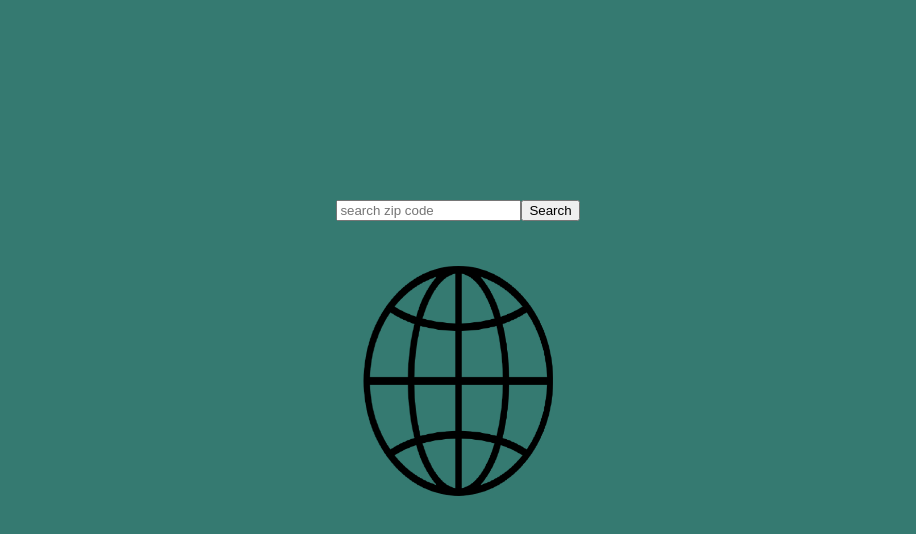
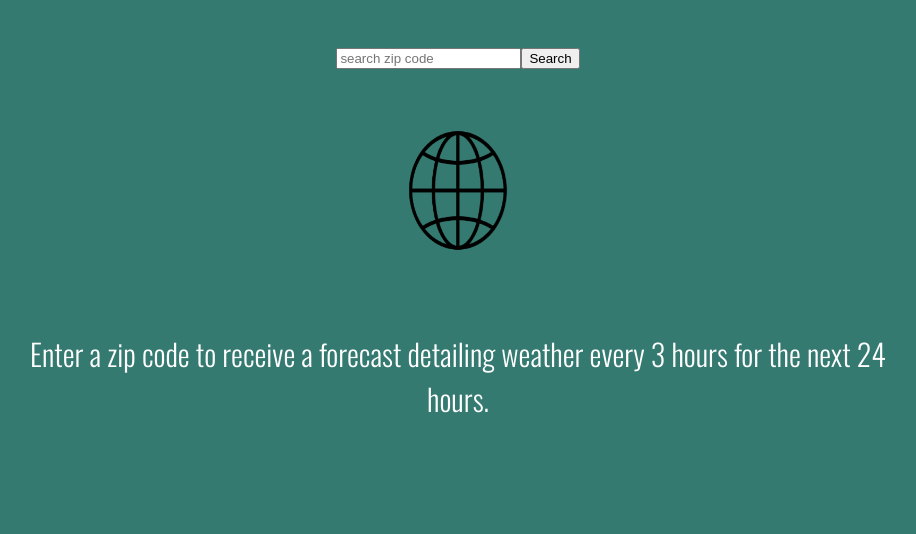
Before and after one commit to chelseaerinavery/weather, a React (Create React App) app: page / in a window 1280 px wide. Shown: the top 534 px of the page, without its empty margins (182-1098 px from the left). Built offline with nearby package versions, Linux system fonts and the light colour scheme; no server answers.

Commit message:
implemented adaptive design

```diff
--- a/src/App.css
+++ b/src/App.css
@@ -1,10 +1,12 @@
-.App {
-  text-align: center;
-  min-width: 100%;
+html,
+body {
+  width: 100vw;
+  min-height: 100vh;
+  background-color: #357a71;
 }
 
 .App-logo {
-  height: 40vmin;
+  width: 180px;
   pointer-events: none;
 }
 
@@ -15,27 +17,24 @@
 }
 
 .App-header {
-  background-color: #357a71;
-  min-height: 100vh;
+  min-height: 25vh;
   display: flex;
+  flex-wrap: wrap;
+  width: 100%;
+  align-items: center;
   flex-direction: column;
-  align-items: center;
-  justify-content: center;
   font-size: calc(10px + 2vmin);
   color: white;
 }
 
 .City-name {
   font-family: "Pacifico", cursive;
+  margin: 2%;
 }
 
 .Color-bold {
   color: #c2a640;
   font-weight: bold;
-}
-
-.App-link {
-  color: #61dafb;
 }
 
 @keyframes App-logo-spin {
@@ -47,47 +46,50 @@
   }
 }
 
-/* .Weather-card {
-  background-color: white;
-  color: black;
-  width: 100%;
-  padding-left: 10%;
-} */
-
 .Forecast-card {
   background-color: white;
   color: black;
-  width: 100%;
+  border-top: 1px solid;
   display: flex;
-  align-items: baseline;
-  border-top: 1px solid;
+  font-size: .8em;
+  width:100%;
 }
 
-.Forecast-card > span {
-  font-size: 2vh;
-  margin-right: 100px;
-  padding-left: 4em;
-  padding-bottom: 1em;
+.Forecast-card * {
+  padding: 1.25%;
+  width: 20%;
 }
 
-.Forecast-card > img {
-  display: flex;
-  align-items: baseline;
-}
-
-.Forecast-card > h3 {
-  color: #c2a640;
+.Forecast-card img {
+  padding: 1.25%;
+  width: 8%;
 }
 
 .Forecast-card-container {
   background-color: white;
   display: flex;
   width: 100%;
-  text-align: left;
-  flex-flow: column;
+  flex-wrap: wrap;
 }
 
-#greeting {
+#Greeting {
   font-family: "Oswald", sans-serif;
-  font-size: 5vmin;
+  font-size: 30px;
+  padding: 3%;
+    text-align: center;
 }
+
+#Search {
+  margin: 3%;
+}
+
+@media only screen and (min-width: 800px) {
+
+  .App-logo {
+    width: 180px;
+  }
+
+  .Forecast-card {
+    font-size: 1em;
+  }
+}
--- a/src/App.jsx
+++ b/src/App.jsx
@@ -1,26 +1,13 @@
 //import logo from './logo.svg';
 import globe from './globe.png';
 import './App.css';
-import {getWeatherRequest,getWeatherRequestZip,getForecastRequestZip} from '../src/requests/main.js';
-import { useState, useEffect } from 'react';
-import Card from './components/Card';
+import {getForecastRequestZip} from '../src/requests/main.js';
+import { useState } from 'react';
 import ForecastCard from './components/ForecastCard';
 
 function App() {
- const [weather, setWeather] = useState(null);
  const [forecast, setForecast] = useState(null);
  const [keyword, setKeyword] = useState('');
-
-  useEffect(() => {
-    const getWeather = async () => {
-    const res = await getWeatherRequestZip(80302)
-    setWeather(res)
-    }
-    if (!weather) {
-      getWeather()
-    }
-
-  });
 
 const searchZip = async () => {
   var res = await getForecastRequestZip(keyword)
@@ -34,9 +21,8 @@ const searchZip = async () => {
   return (
     <div className="App">
       <header className="App-header">
-      <div>
+      <div id="Search">
       <input
-       // value={keyword}
         placeholder={"search zip code"}
         onChange={(e) => setKeyword(e.target.value)}
       />
@@ -45,9 +31,10 @@ const searchZip = async () => {
 
       <img src={globe} className="App-logo" alt="logo" />
 
-      {weather && !forecast && <Card weather={weather}/>}
+      {!forecast && <span><p id="Greeting">Enter a zip code to receive a forecast detailing weather every 3 hours for the next 24 hours.</p></span>}
 
       <h1 className="City-name">{forecast?.city.name}</h1>
+      </header>
       <div className="Forecast-card-container">
       {forecast && forecast.list.map((f,i) => {
         if (i<9) {
@@ -56,7 +43,7 @@ const searchZip = async () => {
         return null;
       })}
       </div>
-      </header>
+
     </div>
   );
 }
--- a/src/components/Card.jsx
+++ /dev/null
@@ -1,20 +0,0 @@
-import React, { useState } from 'react';
-
-function Card(props) {
-
-const { weather } = props;
-
-  return (
-
-    <span><p id="greeting">Enter a zip code to receive a forecast detailing weather every 3 hours for the next 24 hours.</p></span>
-
-    // <div className='Weather-card'>
-    //   <h1 className="City-name">{weather.name}</h1>
-    //   <p>Current Temperature: <span className='Color-bold'>{weather.main.temp}°</span> (L:{weather.main.temp_min}/H:{weather.main.temp_max})</p>
-    //     <h4>It will be a {weather.weather[0].description} kind of day 👩‍🚀</h4>
-    //     <h2><img alt={weather.weather[0].description} src={`https://openweathermap.org/img/w/${weather.weather[0].icon}.png`}/></h2>
-    // </div>
-  );
-}
-
-export default Card;
--- a/src/components/ForecastCard.jsx
+++ b/src/components/ForecastCard.jsx
@@ -1,10 +1,9 @@
-import React, { useState } from 'react';
+import React from 'react';
 
 function ForecastCard(props) {
 
-const {weather, city} = props;
+const {weather} = props;
 
-console.log(weather);
 return (
 
     <div className='Forecast-card'>
```
Also changed, not shown: public/logo192.png (deleted), public/logo512.png (deleted).
